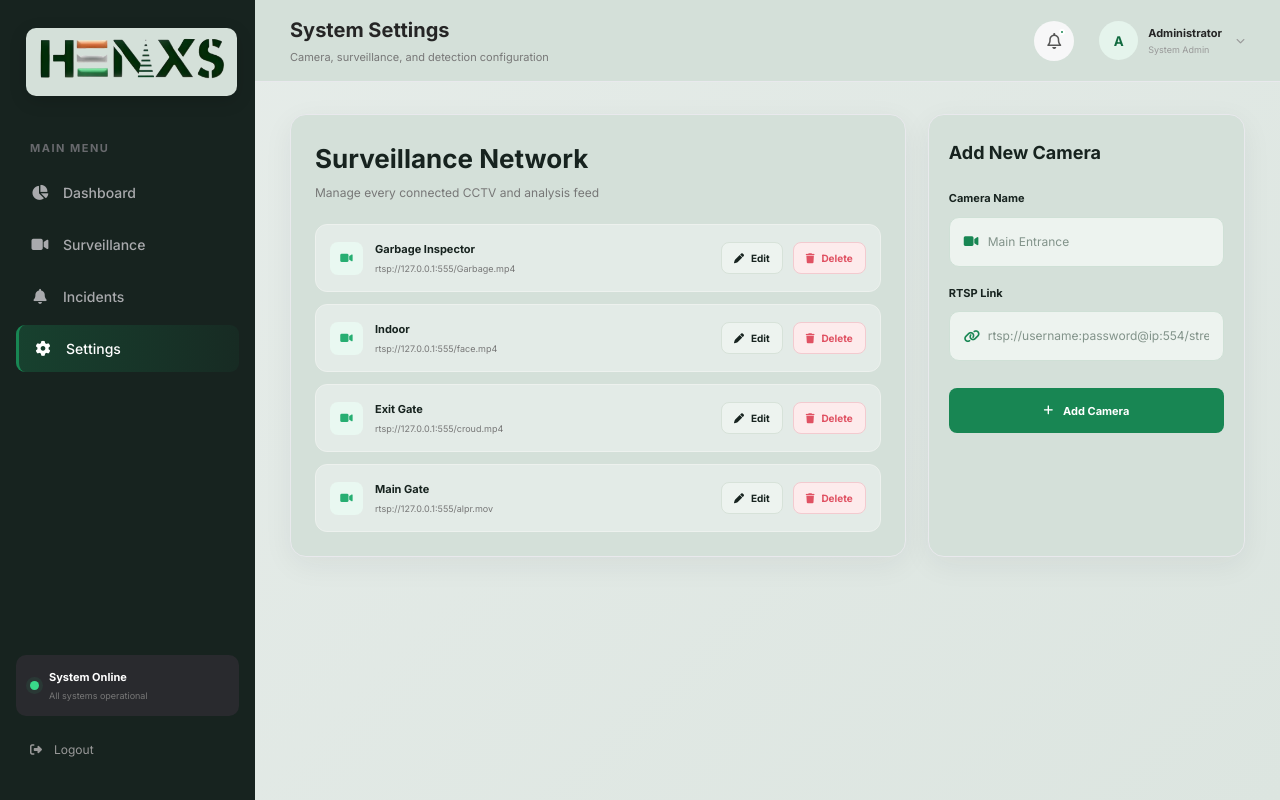
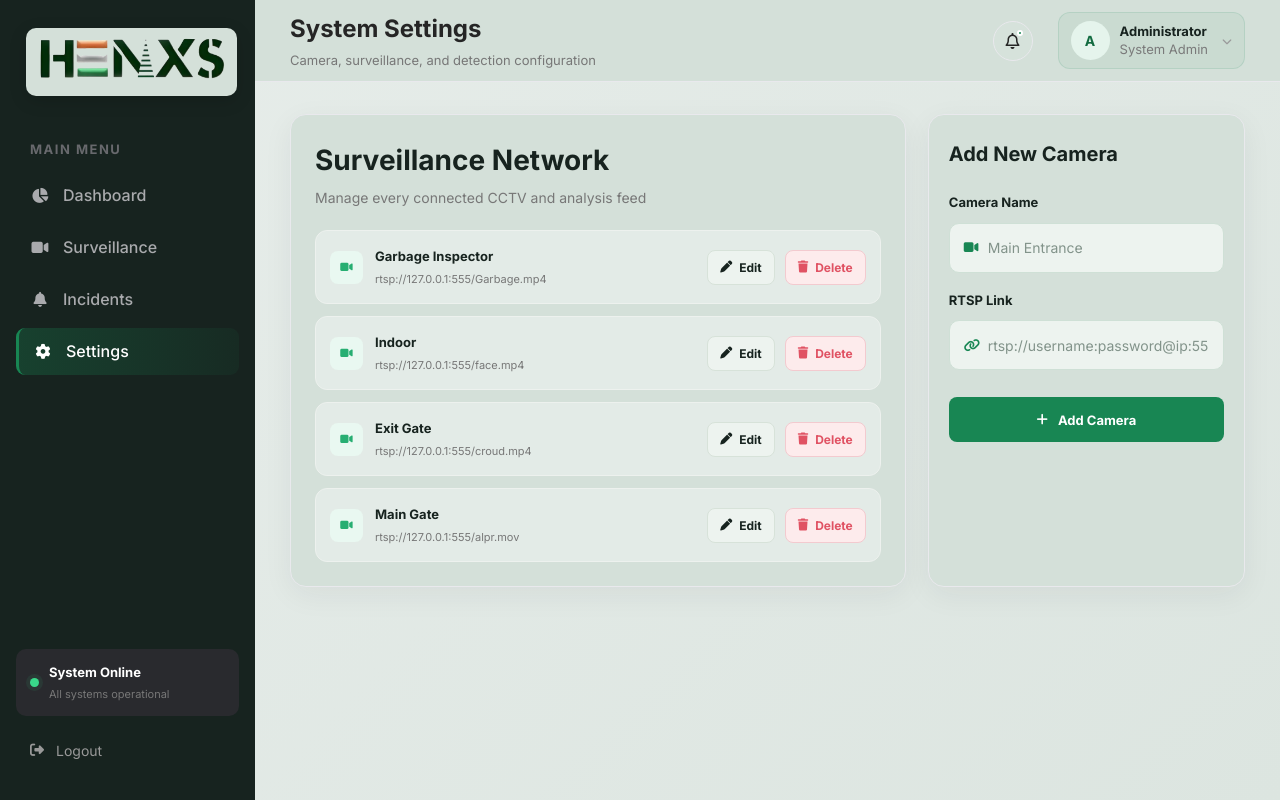
Before and after one commit to Devspy/Henxs_Web, a Flask app: page /settings in a window 1280 px wide. Run offline with Flask 3, Linux system fonts and the light colour scheme; the visitor is signed in with stand-in values (Sample User, id 1); data comes from the database, SQL or seed files in the repository.

Commit message:
update font size

```diff
--- a/static/css/style.css
+++ b/static/css/style.css
@@ -36,15 +36,38 @@
 
 body {
     font-family: "Inter", sans-serif;
-    font-size: 16px;
+    font-size: 17px;
     line-height: 1.5;
     background: linear-gradient(135deg, #e7edea 0%, var(--background) 100%);
     color: var(--text);
 }
 
+body,
+.main,
+.content,
+.sidebar,
+.topbar,
+.settings-layout,
+.settings-main-card,
+.settings-side-card,
+.add-camera-panel,
+.summary-card,
+.login-panel {
+    font-size: 17px;
+}
+
 button,
-a {
+a,
+label,
+input,
+select,
+textarea,
+small,
+strong,
+span,
+p {
     font-family: inherit;
+    font-size: inherit;
 }
 
 button {
@@ -61,13 +84,13 @@ button {
 }
 
 .page-title {
-    font-size: 26px;
+    font-size: 28px;
     color: var(--dark);
 }
 
 .page-subtitle {
     color: var(--text-light);
-    font-size: 12px;
+    font-size: 14px;
     margin-top: 6px;
 }
 
@@ -269,7 +292,7 @@ button {
 
 .menu-title {
     color: #68696d;
-    font-size: 11px;
+    font-size: 13px;
     font-weight: 700;
 
     letter-spacing: 1.5px;
@@ -299,7 +322,7 @@ button {
 
     text-decoration: none;
 
-    font-size: 14px;
+    font-size: 16px;
     font-weight: 500;
 
     border-radius: 9px;
@@ -393,13 +416,13 @@ button {
 
 .system-status strong {
     display: block;
-    font-size: 11px;
+    font-size: 13px;
 }
 
 .system-status small {
     display: block;
     color: #777;
-    font-size: 9px;
+    font-size: 11px;
     margin-top: 3px;
 }
 
@@ -416,7 +439,7 @@ button {
 
     text-decoration: none;
 
-    font-size: 12px;
+    font-size: 14px;
 
     border-radius: 8px;
 
@@ -459,12 +482,12 @@ button {
 }
 
 .topbar-left h2 {
-    font-size: 20px;
+    font-size: 24px;
 }
 
 .topbar-left p {
     color: var(--text-light);
-    font-size: 11px;
+    font-size: 13px;
     margin-top: 4px;
 }
 
@@ -486,8 +509,9 @@ button {
     align-items: center;
     justify-content: center;
 
-    background: #f7f7f8;
-    color: #555;
+    background: rgba(255, 255, 255, 0.05);
+    color: var(--text);
+    border: 1px solid var(--border);
     text-decoration: none;
 
     font-size: 16px;
@@ -526,10 +550,18 @@ button {
     display: flex;
     align-items: center;
     gap: 10px;
-    padding: 0;
-    background: transparent;
+    padding: 8px 12px;
+    background: rgba(24, 134, 83, 0.05);
+    border: 1px solid rgba(24, 134, 83, 0.12);
+    border-radius: 12px;
     color: inherit;
     text-align: left;
+    transition: background 0.2s ease, border-color 0.2s ease;
+}
+
+.profile:hover {
+    background: rgba(24, 134, 83, 0.08);
+    border-color: rgba(24, 134, 83, 0.18);
 }
 
 .avatar {
@@ -546,21 +578,32 @@ button {
     color: var(--primary-dark);
 
     font-weight: 700;
+    font-size: 14px;
+}
+
+.profile-info {
+    display: flex;
+    flex-direction: column;
+    gap: 2px;
+    min-width: 0;
 }
 
 .profile-info strong {
     display: block;
-    font-size: 11px;
+    font-size: 13px;
+    line-height: 1.2;
+    color: var(--dark);
 }
 
 .profile-info span {
-    color: #999;
-    font-size: 9px;
+    color: #7a7a7a;
+    font-size: 13px;
+    line-height: 1.2;
 }
 
 .profile > i {
     color: #999;
-    font-size: 9px;
+    font-size: 10px;
     margin-left: 4px;
     transition: transform 0.2s;
 }
@@ -1535,14 +1579,14 @@ footer a:hover {
 
 .camera-settings-info strong {
     display: block;
-    font-size: 11px;
+    font-size: 13px;
     color: var(--dark);
 }
 
 .camera-settings-info span {
     display: block;
     color: var(--text-light);
-    font-size: 9px;
+    font-size: 11px;
     margin-top: 4px;
     max-width: 440px;
     overflow: hidden;
@@ -1565,7 +1609,7 @@ footer a:hover {
     gap: 7px;
     padding: 9px 12px;
     border-radius: 8px;
-    font-size: 10px;
+    font-size: 12px;
     font-weight: 700;
     cursor: pointer;
 }
@@ -1609,7 +1653,7 @@ footer a:hover {
 
 .settings-side-card h3,
 .edit-panel h4 {
-    font-size: 18px;
+    font-size: 20px;
     color: var(--dark);
     margin-bottom: 18px;
 }
@@ -1703,7 +1747,7 @@ footer a:hover {
 
 .form-field label {
     color: var(--dark);
-    font-size: 11px;
+    font-size: 13px;
     font-weight: 700;
 }
 
@@ -1738,7 +1782,7 @@ footer a:hover {
     background: transparent;
     color: var(--dark);
     font: inherit;
-    font-size: 12px;
+    font-size: 14px;
 }
 
 .input-wrap input::placeholder {
@@ -1989,7 +2033,7 @@ footer a:hover {
     border-radius: 8px;
     background: var(--primary);
     color: #ffffff;
-    font-size: 11px;
+    font-size: 13px;
     font-weight: 700;
     transition: background 0.2s, transform 0.2s;
 }
--- a/static/js/script.js
+++ b/static/js/script.js
@@ -21,12 +21,12 @@ function updateGreeting() {
 	}
 
 	const hour = new Date().getHours();
-	let greeting = 'Good evening';
+	let greeting = 'Good Evening';
 
 	if (hour < 12) {
-		greeting = 'Good morning';
+		greeting = 'Good Morning';
 	} else if (hour < 18) {
-		greeting = 'Good afternoon';
+		greeting = 'Good Afternoon';
 	}
 
 	greetingElement.textContent = `${greeting}, Admin 👋`;
```
Also changed, not shown: other parts of static/css/style.css (+35 -34 lines).
